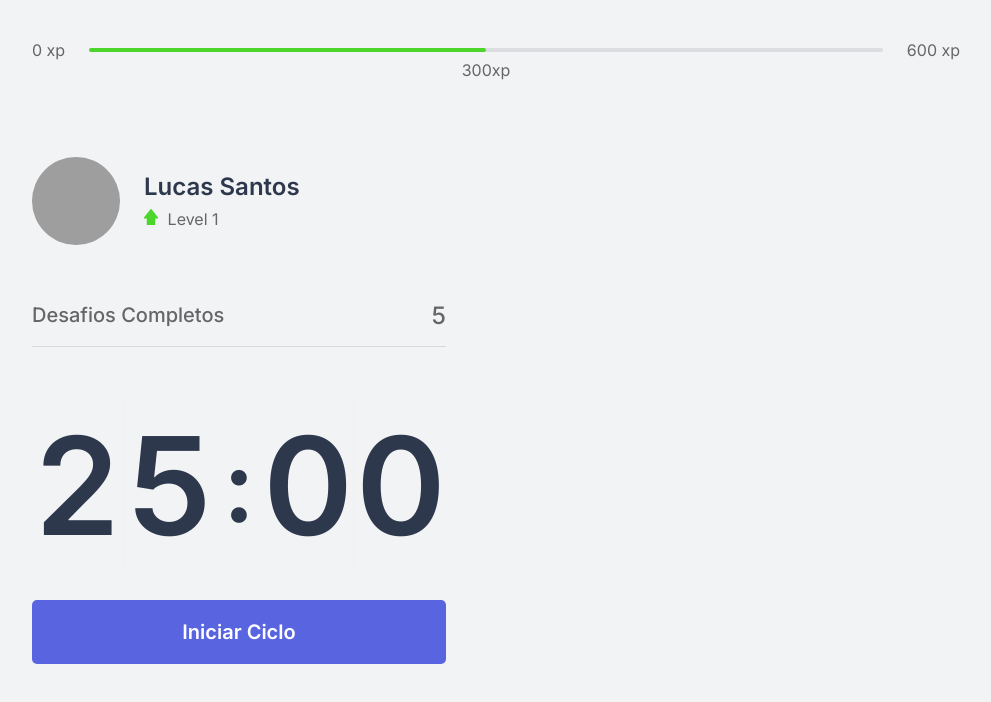
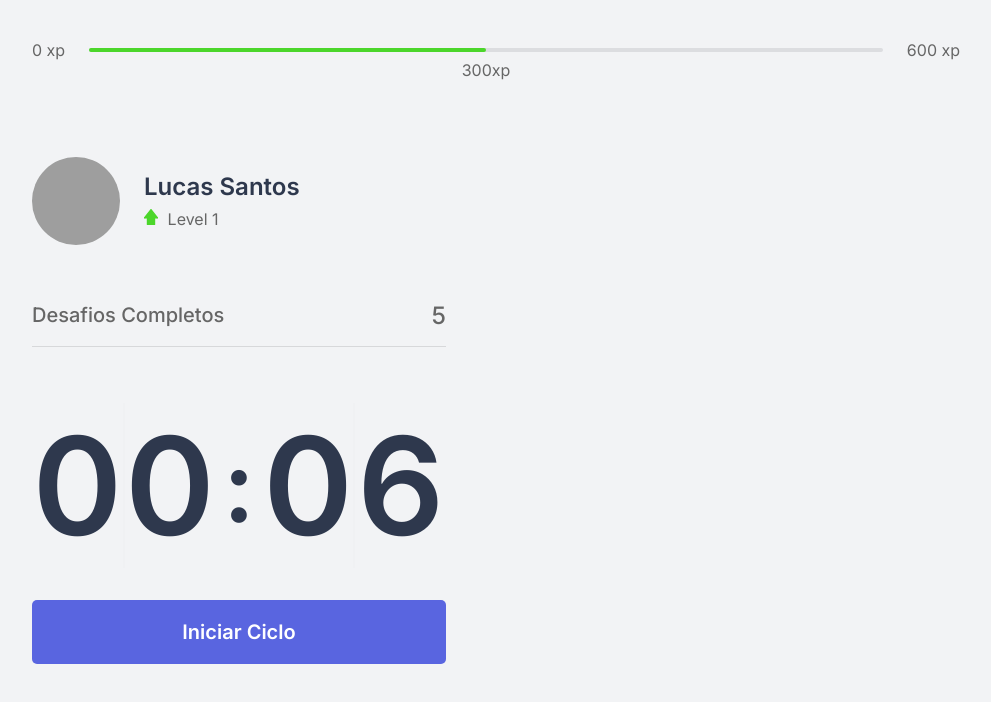
Before and after one commit to Luke0195/MoveIt, a Next.js app: page / in a window 1280 px wide. Shown: the top 702 px of the page, without its empty margins (144-1135 px from the left). Built offline with nearby package versions, Linux system fonts and the light colour scheme; grey boxes are pictures that could not be loaded.

Commit message:
feat: add finalization of countdown

```diff
--- a/src/components/Countdown/index.tsx
+++ b/src/components/Countdown/index.tsx
@@ -7,9 +7,10 @@ let countdownTimeout:NodeJS.Timeout;
 
 export default function Countdown(){
 
-  const [time , setTime]= useState(25 * 60)
+  const [time , setTime]= useState(0.1 * 60)
   const [isActive, setIsActive] = useState(false);
   const [isStarted, setIsStarted] = useState(false);
+  const [hasFineshed, setHasFineshed] = useState(false)
   const minutes = Math.floor(time / 60);
   const seconds =  time % 60;
 
@@ -24,13 +25,17 @@ export default function Countdown(){
   function resetCountDown(){
     clearTimeout(countdownTimeout);
     setIsActive(false)
+    setTime(25 * 60);
   }
 
   useEffect(() =>{
-   if(isActive ?? time > 0){
+   if(isActive && time > 0){
     countdownTimeout= setTimeout(() =>{
        setTime(time - 1)
      }, 1000)
+   } else if (isActive && time === 0){
+     setHasFineshed(true)
+     setIsActive(false)
    }
 
   },[isActive, time])
@@ -48,6 +53,13 @@ export default function Countdown(){
       </div>
     </div>
 
+    {hasFineshed ? (
+      <button
+      disabled
+      className={styles.countdownButton}> Ciclo encerrado</button>
+
+    ): (
+    <>
       {isActive ? (
         <button type="button"
         onClick={resetCountDown}
@@ -58,7 +70,8 @@ export default function Countdown(){
         onClick={startCountDown}
         className={styles.countdownButton}> Iniciar Ciclo</button>
       )}
-
+    </>
+    )}
     </div>
   )
 }
--- a/src/styles/components/Countdown.module.css
+++ b/src/styles/components/Countdown.module.css
@@ -53,7 +53,7 @@ cursor: pointer;
 transition: background 0.2s ease-out;
 }
 
-.countdownButton:hover{
+.countdownButton:not(:disabled):hover{
   background:var(--blue-dark)
 }
 
@@ -62,8 +62,14 @@ transition: background 0.2s ease-out;
   color:var(--tile)
 }
 
-.countdownButtonActive:hover{
+.countdownButtonActive:not(:disabled):hover{
 
  background: var(--red);
  color: var(--white);
 }
+
+.countdownButton:disabled{
+  background:var(--white);
+  color:var(--text);
+  cursor: not-allowed;
+}
```
Lines whose indentation alone changed are shown as unchanged.
